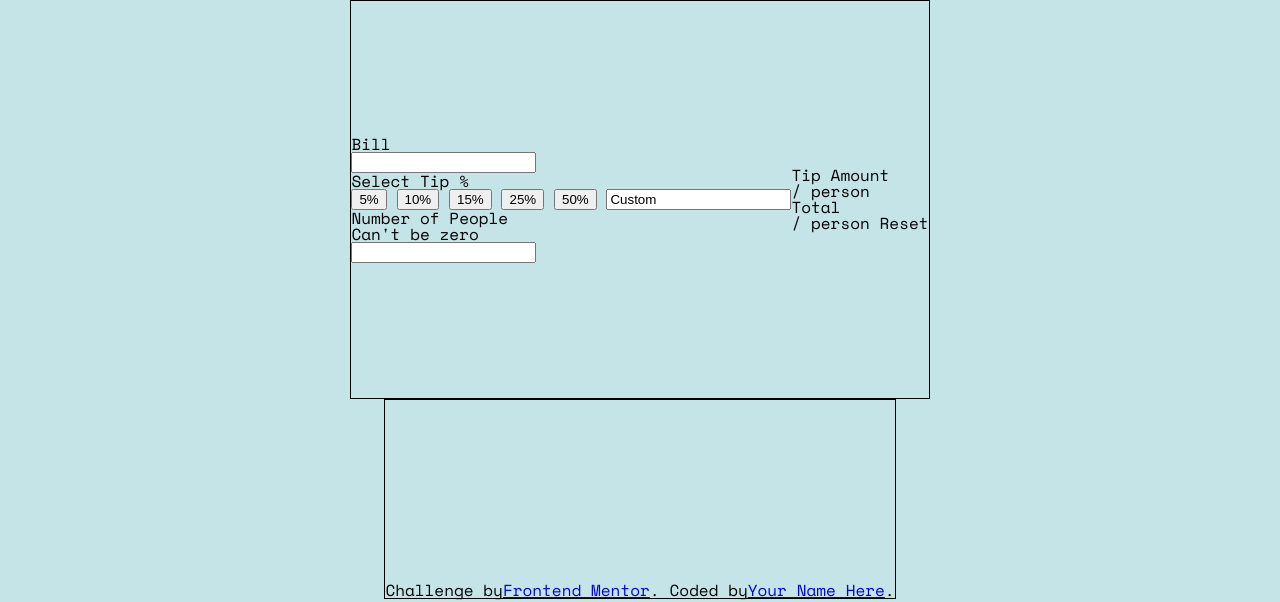
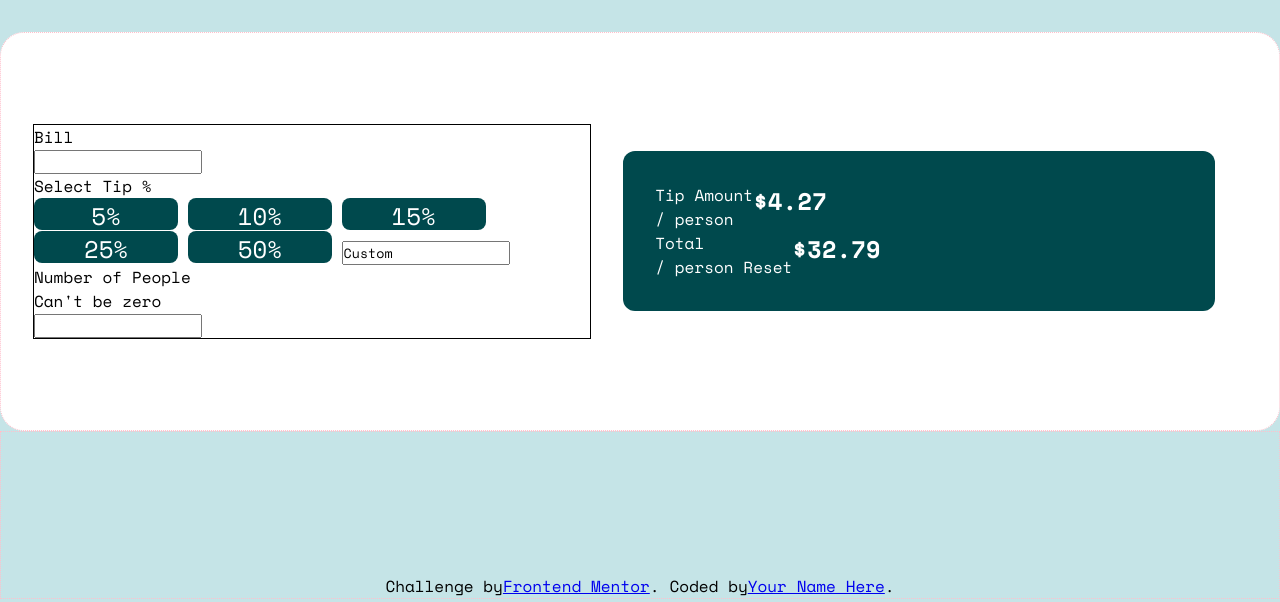
Before and after one commit to neenreva/tip-calculator-app-main, a plain HTML site: page index.html in a window 1280 px wide. Shown: the part 201-803 px from the top of the page. Drawn offline with nearby package versions, Linux system fonts and the light colour scheme.

Commit message:
css setup/styling

```diff
--- a/index.html
+++ b/index.html
@@ -24,13 +24,13 @@
   <body>
     <header><img src="images/logo.svg" alt="" /></header>
     <main>
-      <section>
+      <section class="input">
         <div>
           <p>Bill</p>
           <input type="number" />
         </div>
 
-        <div>
+        <div class="btns">
           <p>Select Tip %</p>
           <button>5%</button> <button>10%</button> <button>15%</button>
           <button>25%</button> <button>50%</button>
@@ -46,19 +46,25 @@
           <input type="number" />
         </div>
       </section>
-      <section>
+      <section class="output">
+        <div class="tip-container">
           <div>
             <p>Tip Amount</p>
             <span>/ person</span>
           </div>
+          <h2>$4.27</h2>
+        </div>
+        <div class="total-container">
           <div>
             <p>Total</p>
             <span>/ person Reset</span>
           </div>
+          <h2>$32.79</h2>
+        </div>
       </section>
     </main>
 
-    <footer class="attribution">
+    <footer class="footer">
       Challenge by
       <a href="https://www.frontendmentor.io?ref=challenge" target="_blank"
         >Frontend Mentor</a
--- a/style.css
+++ b/style.css
@@ -1,60 +1,17 @@
-html,
-body,
-div,
-span,
-h1,
-h2,
-h3,
-p,
-a,
-img,
-center,
-ol,
-ul,
-li,
-form,
-label,
-footer,
-header,
-main,
-section {
+* {
   margin: 0;
   padding: 0;
-  border: 0;
-  vertical-align: baseline;
-}
-/* HTML5 display-role reset for older browsers */
-footer,
-header,
-main,
-section {
-  display: block;
-}
-body {
-  line-height: 1;
-}
-ol,
-ul {
-  list-style: none;
-}
-
-/* Don't kill focus outline for keyboard users: http://24ways.org/2009/dont-lose-your-focus */
-a:hover,
-a:active {
-  outline: none;
+  box-sizing: border-box;
+  font-family: "Space Mono", monospace;
 }
 
 html {
   background-color: hsl(185, 41%, 84%);
-  font-family: "Space Mono", monospace;
 }
 
-@media (min-width: 800px) {
 body {
-    height: 100vh;
   display: flex;
   flex-direction: column;
-    align-items: center;
 }
 
 header,
@@ -66,18 +23,82 @@ html {
 }
 
 header {
+  border: 1px dotted;
+  margin: min(10vw, 2rem) 0;
+}
+
+main {
+  border: 1px dotted;
+  background-color: hsl(0, 0%, 100%);
+  flex-direction: column;
+  align-self: center;
+  max-width: 23rem;
+  border-radius: 1.5rem;
+  padding: 2rem;
+}
+
+button {
+  width: 9rem;
+  background-color: hsl(183, 100%, 15%);
+  color: hsl(0, 0%, 100%);
+  height: 2rem;
+  border: none;
+  border-radius: 0.5rem;
+  font-size: 1.5rem;
+}
+
+.btns {
+  margin: 0;
+}
+
+.input {
+  width: 100%;
   border: 1px solid;
+}
+
+.output {
+  background-color: hsl(183, 100%, 15%);
+  width: 100%;
+  border-radius: 0.75rem;
+  margin: 2rem;
+  padding: 2rem;
+}
+
+.tip-container,
+.total-container {
+  display: flex;
+  color: white;
+}
+
+footer {
+  display: flex;
+  text-align: center;
+  border: 1px dotted;
+}
+
+@media (min-width: 600px) {
+  body {
+    height: 100vh;
+  }
+
+  header {
+    border: 1px dotted pink;
     flex: 1;
   }
 
   main {
-    border: 1px solid;
+    border: 1px dotted pink;
+    flex-direction: row;
     flex: 2;
-    /* flex-direction: column; */
+    max-width: none;
   }
 
+  /* button {
+
+  } */
+
   footer {
-    border: 1px solid;
+    border: 1px dotted pink;
     flex: 1;
     align-items: flex-end;
   }
```
Lines whose indentation alone changed are shown as unchanged.
